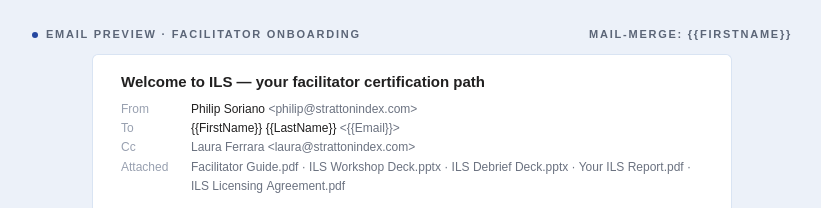
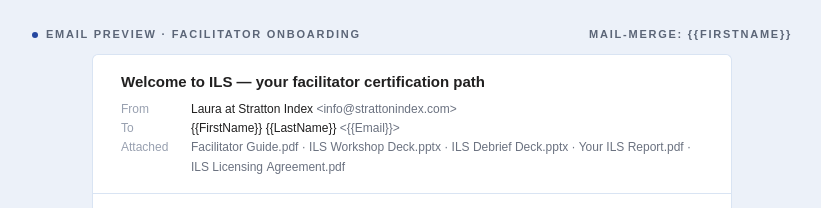
Before and after one commit to philipdns/stratton-index-ils-product, a plain HTML site: page Facilitator Welcome Email.html in a window 1280 px wide. Shown: the top 208 px of the page, without its empty margins (228-1049 px from the left). Drawn offline with Linux system fonts and the light colour scheme.

Commit message:
Update Facilitator Welcome Email.html

```diff
--- a/Facilitator Welcome Email.html
+++ b/Facilitator Welcome Email.html
@@ -119,9 +119,8 @@
   <!-- Faux email-client header (decorative only) -->
   <div class="email-meta">
     <div class="subject">Welcome to ILS — your facilitator certification path</div>
-    <div class="row"><span class="lbl">From</span><span class="val">Philip Soriano <span class="muted">&lt;philip@strattonindex.com&gt;</span></span></div>
+    <div class="row"><span class="lbl">From</span><span class="val">Laura at Stratton Index <span class="muted">&lt;info@strattonindex.com&gt;</span></span></div>
     <div class="row"><span class="lbl">To</span><span class="val">{{FirstName}} {{LastName}} <span class="muted">&lt;{{Email}}&gt;</span></span></div>
-    <div class="row"><span class="lbl">Cc</span><span class="val"><span class="muted">Laura Ferrara &lt;laura@strattonindex.com&gt;</span></span></div>
     <div class="row"><span class="lbl">Attached</span><span class="val"><span class="muted">Facilitator&nbsp;Guide.pdf · ILS&nbsp;Workshop&nbsp;Deck.pptx · ILS&nbsp;Debrief&nbsp;Deck.pptx · Your&nbsp;ILS&nbsp;Report.pdf · ILS&nbsp;Licensing&nbsp;Agreement.pdf</span></span></div>
   </div>
 
```
